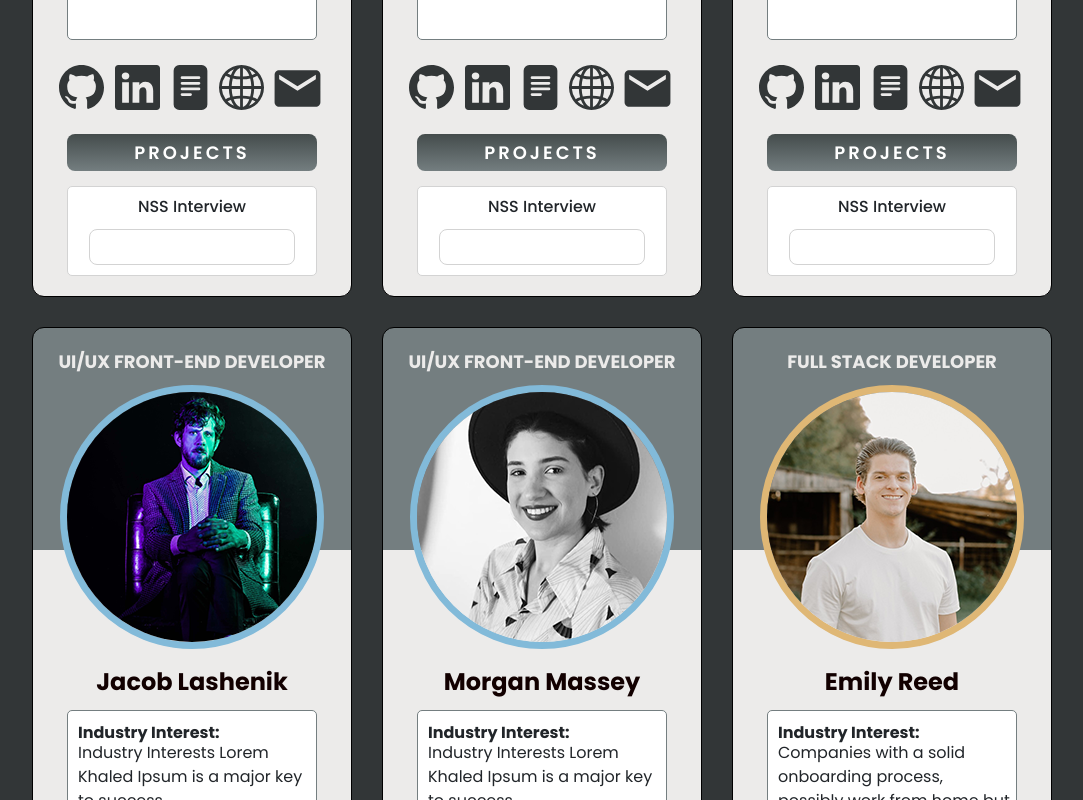
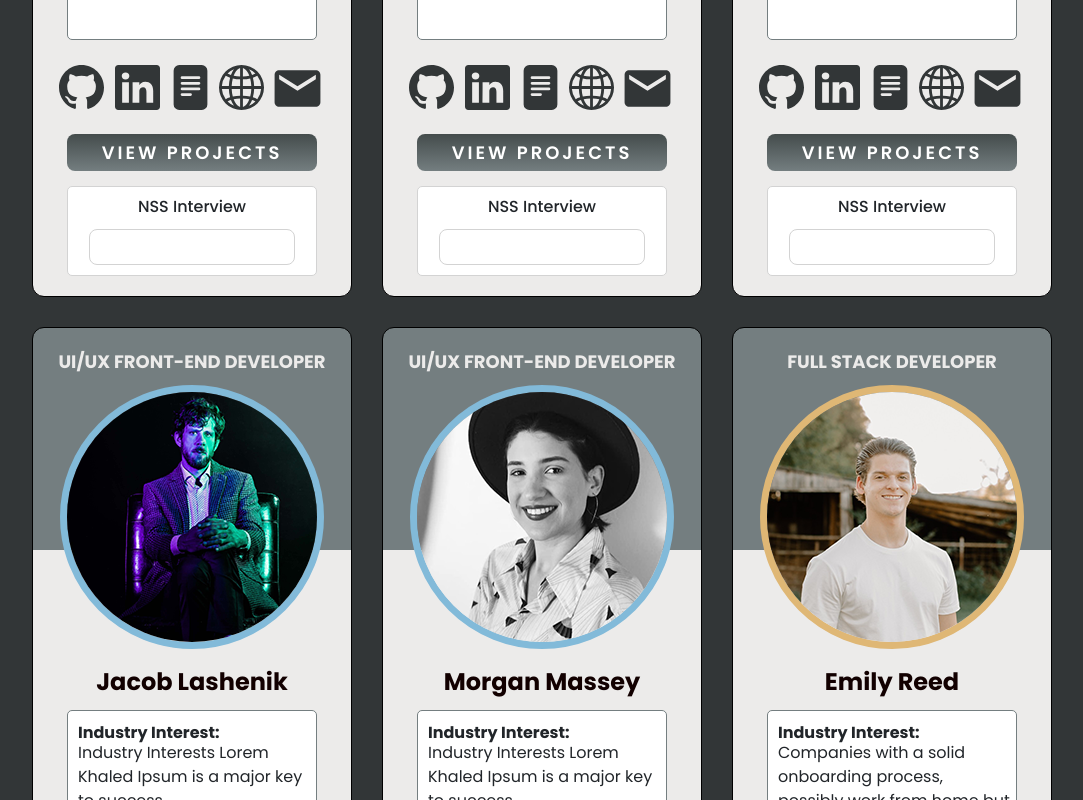
Before and after one commit to nss-day-cohort-51/nss-day-cohort-51.github.io, a React (Create React App) app: page / in a window 1280 px wide. Shown: the part 1220-2020 px from the top of the page, without its empty margins (98-1181 px from the left). Built offline with nearby package versions, Linux system fonts and the light colour scheme; grey boxes are pictures that could not be loaded.

Commit message:
update project button

```diff
--- a/src/components/MediaButtons.js
+++ b/src/components/MediaButtons.js
@@ -24,7 +24,7 @@ export const CapBtn = ({ obj }) => {
   return (
     <>
       <div className="cap-btn" onClick={handleShow}>
-        PROJECTS
+        VIEW PROJECTS
       </div>
       <Modal size="xl" show={show} onHide={handleClose} centered>
         <Modal.Header closeButton>
```
